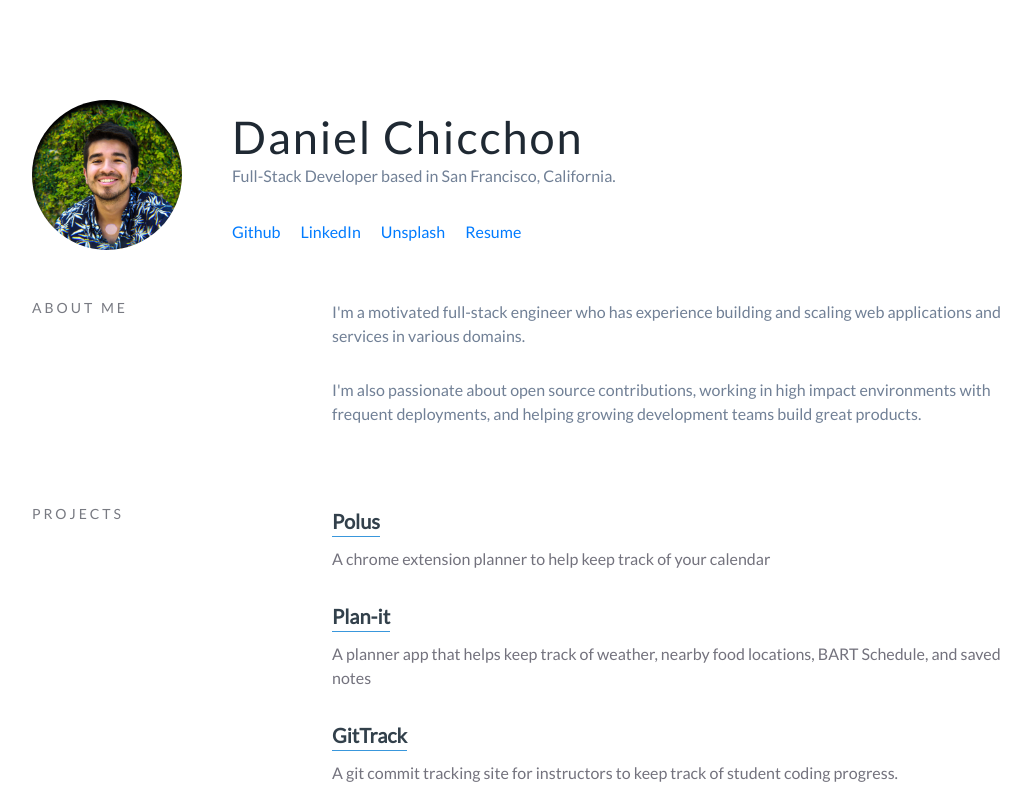
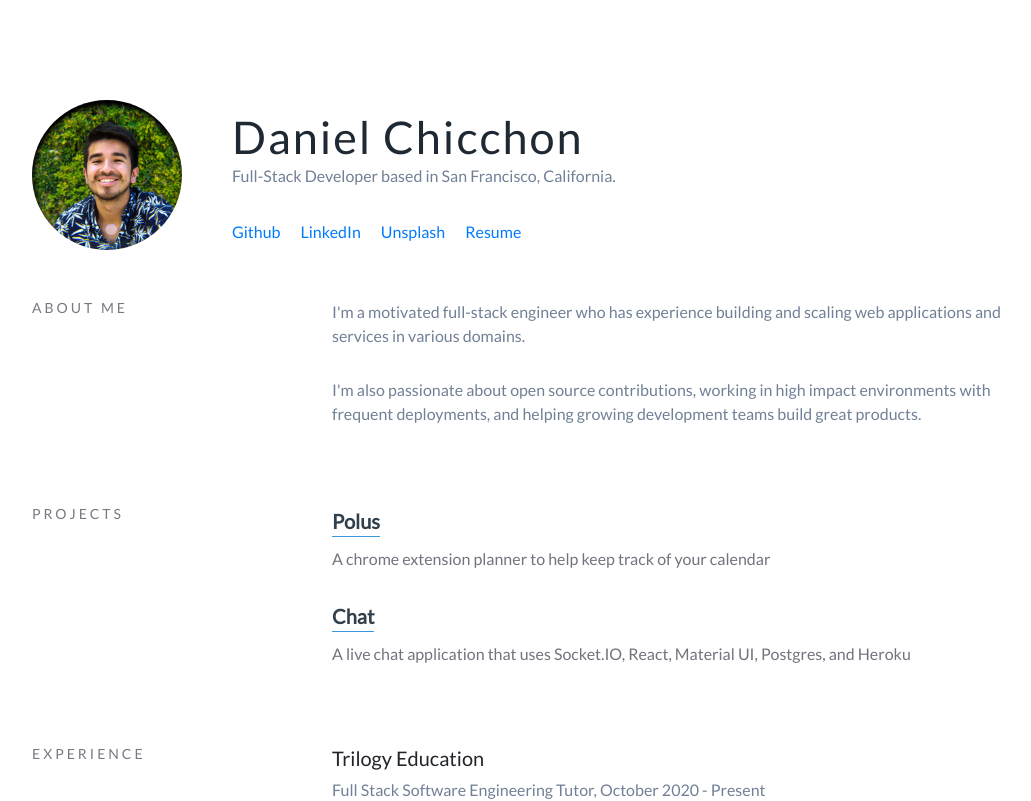
Before and after one commit to dchicchon/portfolio, a React (Create React App) app in the folder client/: page /code in a window 1280 px wide. Shown: the top 801 px of the page, without its empty margins (68-1099 px from the left). Built offline with nearby package versions, Linux system fonts and the light colour scheme.

Commit message:
add chat app to portfolio, remove gitrack and plannit

```diff
--- a/client/src/Pages/Code/index.js
+++ b/client/src/Pages/Code/index.js
@@ -97,32 +97,20 @@ const Code = () => {
                 A chrome extension planner to help keep track of your calendar
               </p>
             </div>
+
             <div className="code-project-link">
               <a
-                href="http://planit.ml/"
+                href="https://chatty-app-chicchon.web.app/"
                 target="_blank"
                 rel="noopenner noreferrer"
               >
-                Plan-it
+                Chat
               </a>
               <p>
-                A planner app that helps keep track of weather, nearby food
-                locations, BART Schedule, and saved notes
+                A live chat application that uses Socket.IO, React, Material UI, Postgres, and Heroku
               </p>
             </div>
-            <div className="code-project-link">
-              <a
-                href="http://www.gittrack.ml/"
-                target="_blank"
-                rel="noopenner noreferrer"
-              >
-                GitTrack
-              </a>
-              <p>
-                A git commit tracking site for instructors to keep track of
-                student coding progress.
-              </p>
-            </div>
+
           </div>
         </section>
         <section id="code-experience">
```
